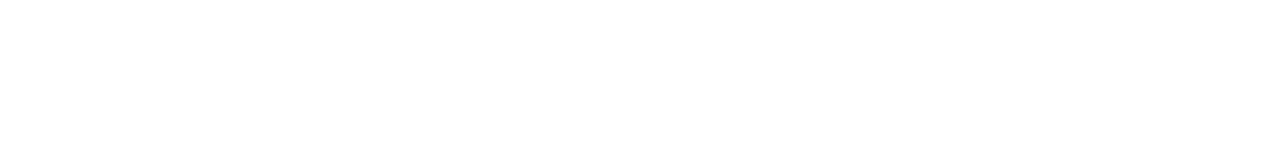
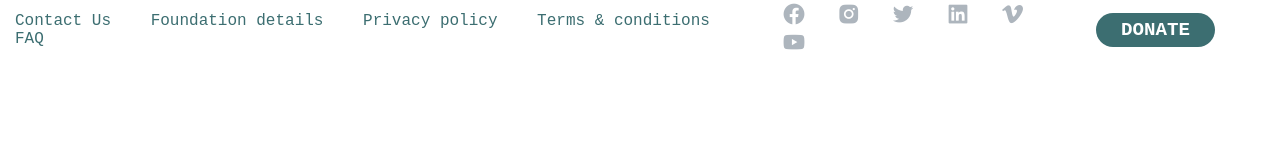
Before and after one commit to beacl3320/Ghost-Diving, a website: page index.html in a window 1280 px wide. Drawn offline with nearby package versions, Linux system fonts and the light colour scheme; a web font is replaced by a local one.

Commit message:
FEAT: add start nav

```diff
--- a/index.html
+++ b/index.html
@@ -4,10 +4,32 @@
     <meta charset="UTF-8">
     <meta http-equiv="X-UA-Compatible" content="IE=edge">
     <meta name="viewport" content="width=device-width, initial-scale=1.0">
+    <link href='https://unpkg.com/boxicons@2.1.1/css/boxicons.min.css' rel='stylesheet'>
     <link rel="stylesheet" href="css/style.css">
     <title>Ghost Diving</title>
 </head>
 <body>
+    <!-- NAVBAR -->
 
+    <div class="nav">
+        <div class="nav__links">
+            <a href="#">Contact Us</a>
+            <a href="#">Foundation details</a>
+            <a href="#">Privacy policy</a>
+            <a href="#">Terms & conditions</a>
+            <a href="#">FAQ</a>
+        </div>
+        <div class="nav__icons">
+            <i class='bx bxl-facebook-circle' style='color:#adb5bd'></i>
+            <i class='bx bxl-instagram-alt' style='color:#adb5bd'></i>
+            <i class='bx bxl-twitter' style='color:#adb5bd' ></i>
+            <i class='bx bxl-linkedin-square' style='color:#adb5bd' ></i>
+            <i class='bx bxl-vimeo' style='color:#adb5bd' ></i>
+            <i class='bx bxl-youtube' style='color:#adb5bd' ></i>
+        </div>
+        <div class="nav__cta">
+            <a href="#">DONATE</a>
+        </div>
+    </div>
 </body>
 </html>
--- /dev/null
+++ b/sass/_color.scss
@@ -0,0 +1,6 @@
+$oneColor: #284b63;
+$twoColor: #d9d9d9;
+$threeColor: #ffffff;
+$fourColor: #3c6e71;
+$fiveColor: #353535;
+$sixColor: #adb5bd;
--- /dev/null
+++ b/sass/_container.scss
@@ -0,0 +1,4 @@
+.container{
+    width: 90%;
+    max-width: 100%;
+}
--- /dev/null
+++ b/sass/_nav.scss
@@ -0,0 +1,33 @@
+@use 'color';
+
+.nav{
+    display: flex;
+    justify-content: flex-end;
+    margin: 20px 50px 20px 0;
+    height: 20px;
+    align-items: center;
+
+    &__links a{
+        text-decoration: none;
+        color: color.$fourColor;
+        margin: 0 15px;
+    }
+
+    &__links a:hover{
+        color: color.$fiveColor;
+    }
+    &__icons i{
+        margin: 0 10px;
+        font-size: 25px;
+    }
+    &__cta a{
+        text-decoration: none;
+        padding: 6px 25px;
+        background-color: color.$fourColor;
+        color: color.$threeColor;
+        border-radius: 20px;
+        font-weight: 700;
+        font-size: 1.2rem;
+        margin: 0 15px;
+    }
+}
--- a/sass/style.scss
+++ b/sass/style.scss
@@ -1,5 +1,16 @@
+@use 'color';
+@use 'nav';
+@use 'container';
+
+@import url('https://fonts.googleapis.com/css2?family=Nanum+Gothic+Coding:wght@400;700&display=swap');
+
 *{
     margin: 0;
     padding: 0;
     box-sizing: border-box;
 }
+
+body{
+    background-color: color.$threeColor;
+    font-family: 'Nanum Gothic Coding', monospace;
+}
```
Also changed, not shown: css/style.css, 1 other file.
